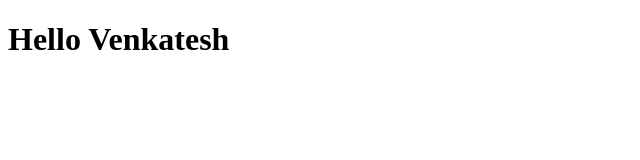
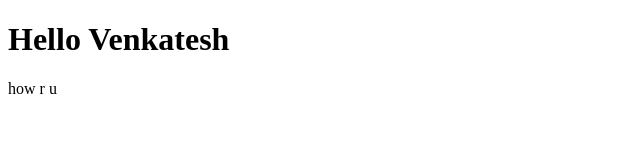
Before and after one commit to iamVenky7/my-test, a plain HTML site: page site/index.html in a window 1280 px wide. Shown: the full height of the page, 0-640 px from the left. Drawn offline with Linux system fonts and the light colour scheme.

Commit message:
small change

```diff
--- a/site/index.html
+++ b/site/index.html
@@ -8,5 +8,6 @@
 </head>
 <body>
     <h1>Hello Venkatesh</h1>
+    <p>how r u</p>
 </body>
 </html>
```
